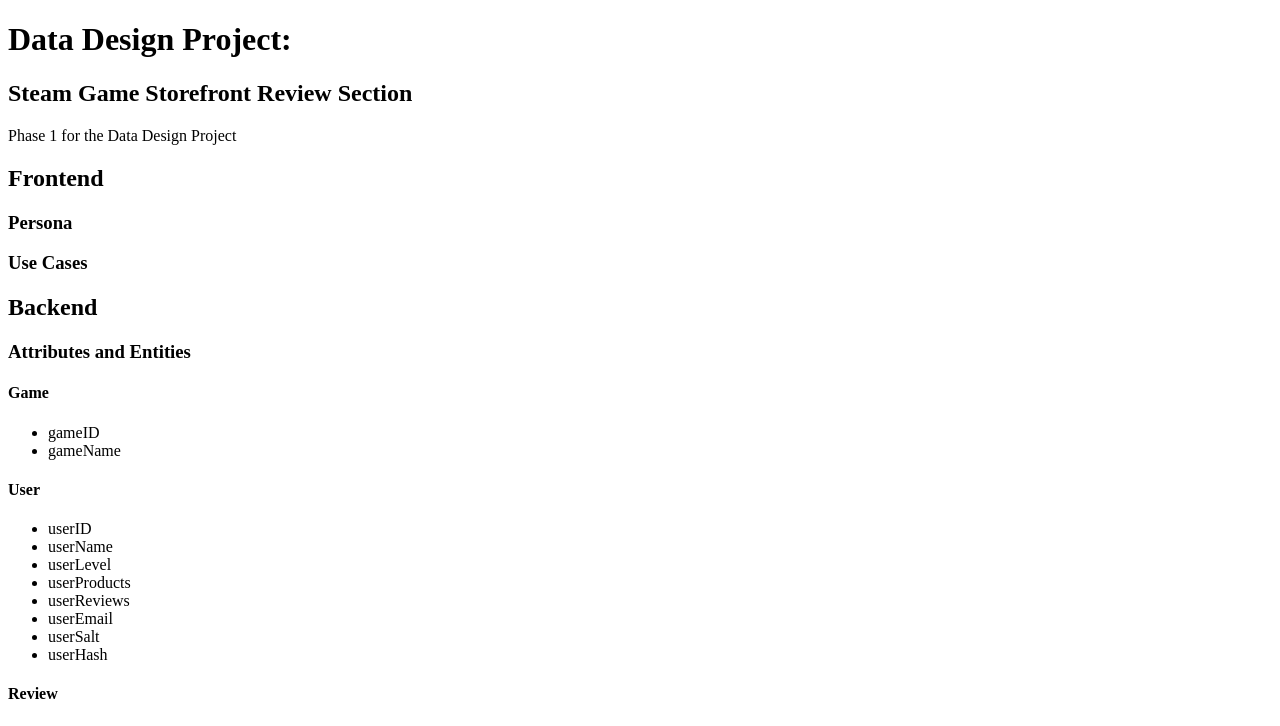
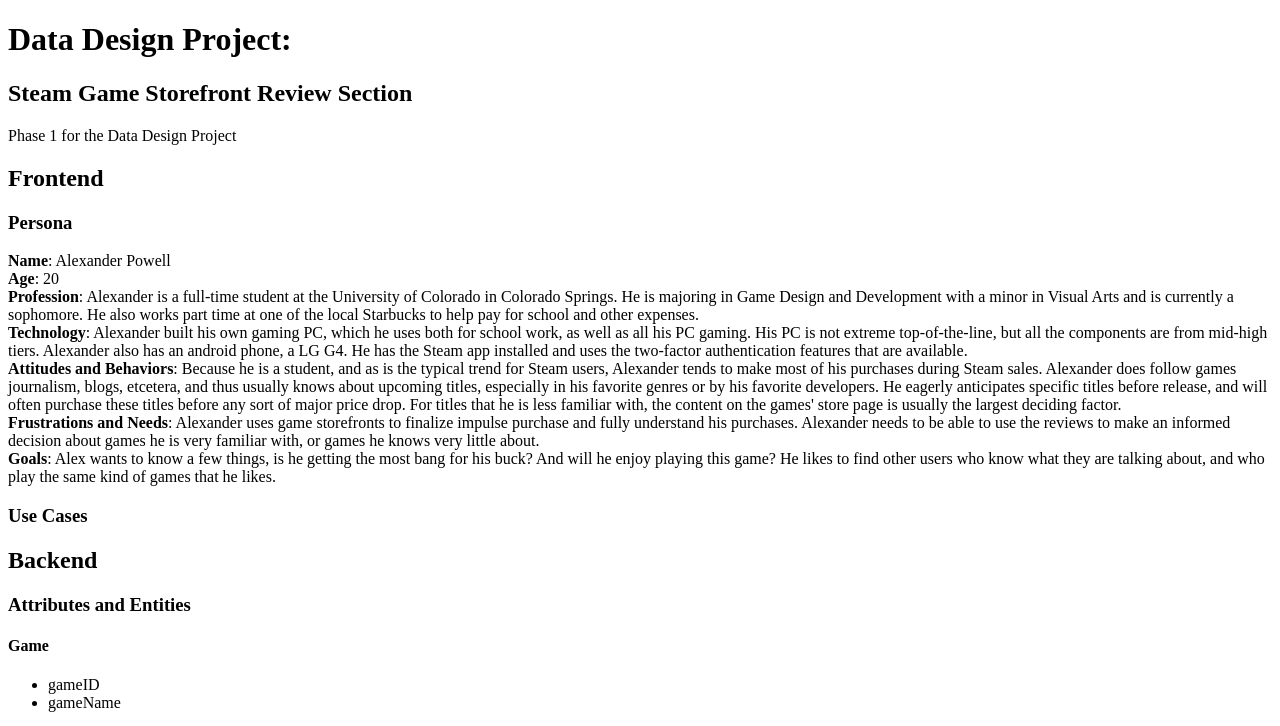
Before and after one commit to aj-broadhurst/dd-steam-review, a PHP site: page / in a window 1280 px wide. Shown: the top 726 px of the page. Run offline with PHP 8.4, Linux system fonts and the light colour scheme.

Commit message:
Persona formatted to html

```diff
--- a/index.php
+++ b/index.php
@@ -13,6 +13,13 @@
 		<main>
 		<h2>Frontend</h2>
 			<h3>Persona</h3>
+			<p><b>Name</b>: Alexander Powell<br>
+				<b>Age</b>: 20<br>
+				<b>Profession</b>: Alexander is a full-time student at the University of Colorado in Colorado Springs.  He is majoring in Game Design and Development with a minor in Visual Arts and is currently a sophomore.  He also works part time at one of the local Starbucks to help pay for school and other expenses.<br>
+				<b>Technology</b>: Alexander built his own gaming PC, which he uses both for school work, as well as all his PC gaming. His PC is not extreme top-of-the-line, but all the components are from mid-high tiers.  Alexander also has an android phone, a LG G4.  He has the Steam app installed and uses the two-factor authentication features that are available.<br>
+				<b>Attitudes and Behaviors</b>: Because he is a student, and as is the typical trend for Steam users, Alexander tends to make most of his purchases during Steam sales.  Alexander does follow games journalism, blogs, etcetera, and thus usually knows about upcoming titles, especially in his favorite genres or by his favorite developers.  He eagerly anticipates specific titles before release, and will often purchase these titles before any sort of major price drop.  For titles that he is less familiar with, the content on the games' store page is usually the largest deciding factor.<br>
+				<b>Frustrations and Needs</b>: Alexander uses game storefronts to finalize impulse purchase and fully understand his purchases.  Alexander needs to be able to use the reviews to make an informed decision about games he is very familiar with, or games he knows very little about.<br>
+				<b>Goals</b>: Alex wants to know a few things, is he getting the most bang for his buck? And will he enjoy playing this game? He likes to find other users who know what they are talking about, and who play the same kind of games that he likes.</p>
 			<h3>Use Cases</h3>
 		<h2>Backend</h2>
 			<h3>Attributes and Entities</h3>
```
